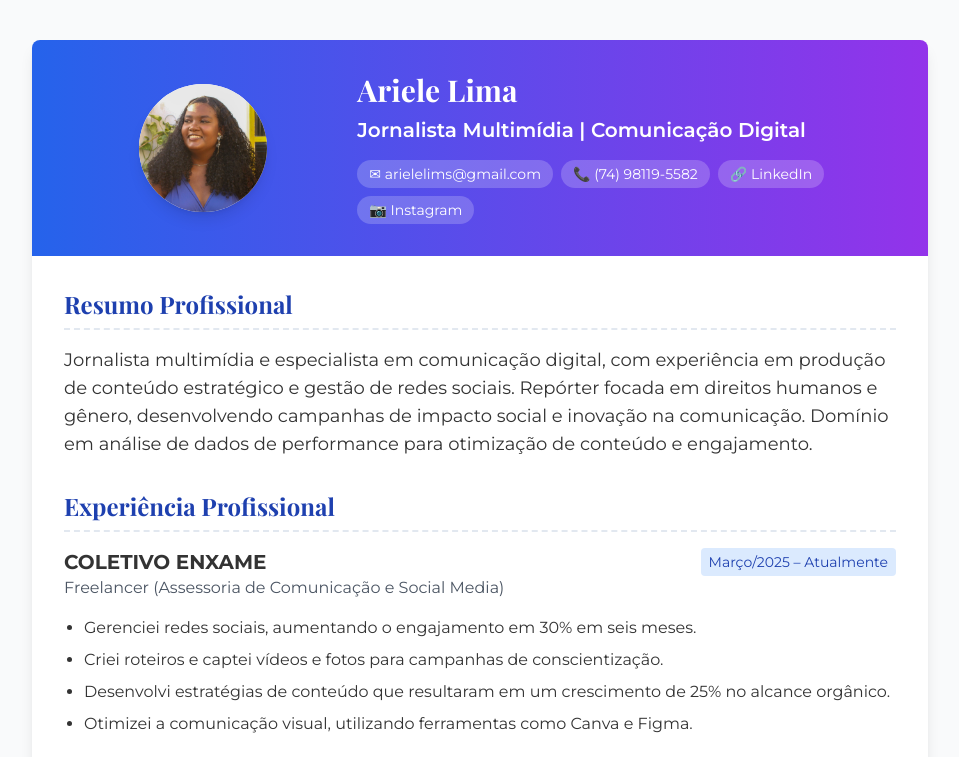
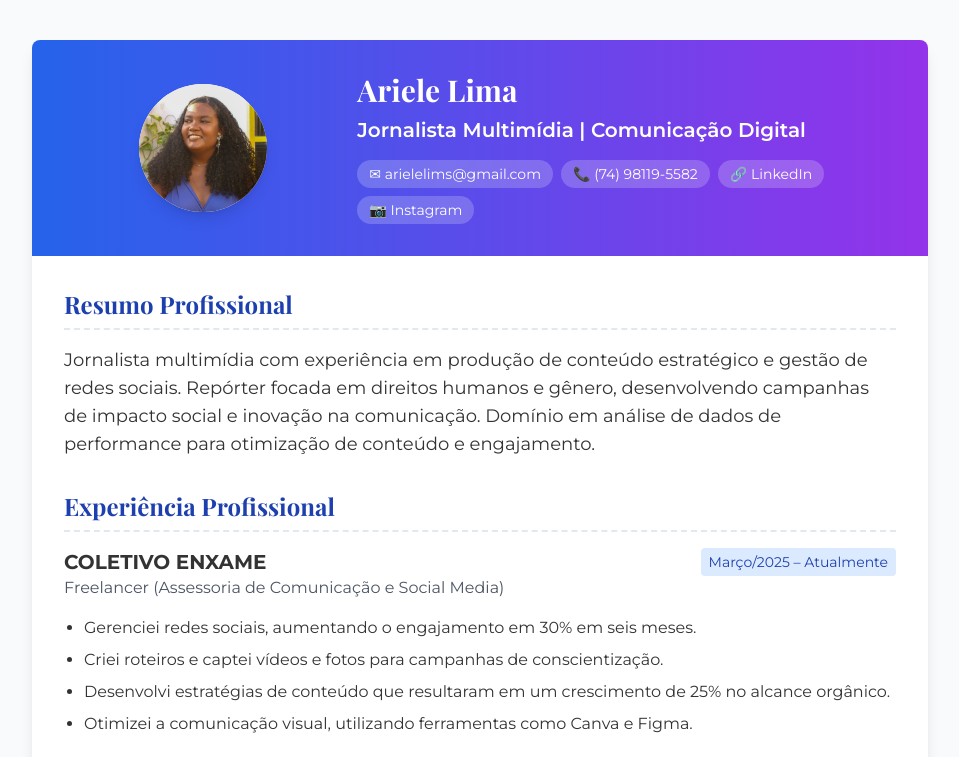
Before and after one commit to arielelims/curriculo, a plain HTML site: page index.html in a window 1280 px wide. Shown: the top 757 px of the page, without its empty margins (160-1119 px from the left). Drawn offline with nearby package versions, Linux system fonts and the light colour scheme.

Commit message:
Update index.html

```diff
--- a/index.html
+++ b/index.html
@@ -69,7 +69,7 @@
             <div class="mb-8">
                 <h3 class="header-font text-2xl font-bold text-blue-800 mb-4 pb-2 section-divider">Resumo Profissional</h3>
                 <p class="text-lg">
-                    Jornalista multimídia e especialista em comunicação digital, com experiência em produção de conteúdo estratégico e gestão de redes sociais. Repórter focada em direitos humanos e gênero, desenvolvendo campanhas de impacto social e inovação na comunicação. Domínio em análise de dados de performance para otimização de conteúdo e engajamento.
+                    Jornalista multimídia com experiência em produção de conteúdo estratégico e gestão de redes sociais. Repórter focada em direitos humanos e gênero, desenvolvendo campanhas de impacto social e inovação na comunicação. Domínio em análise de dados de performance para otimização de conteúdo e engajamento.
                 </p>
             </div>
 
```
